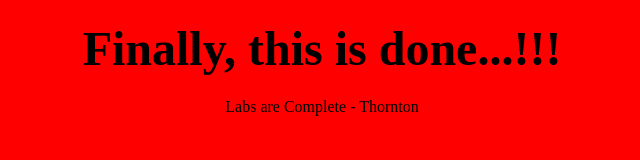
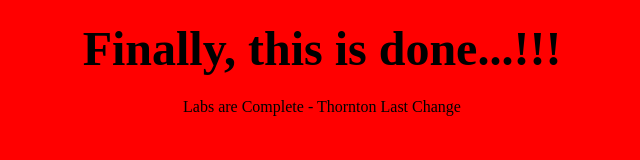
Before and after one commit to tapfumam/thornton-BG, a plain HTML site: page index.html in a window 1280 px wide. Shown: the whole page, without its empty margins (318-958 px from the left). Drawn offline with Linux system fonts and the light colour scheme.

Commit message:
Update index.html

```diff
--- a/index.html
+++ b/index.html
@@ -4,6 +4,7 @@
 		<center>
 			<h1><font size=8>Finally, this is done...!!!</font></h1>
 			<p1> Labs are Complete - Thornton </p1>
+			<p1> Last Change </p1>
 		</center>
 	</body>
 </html>
```
